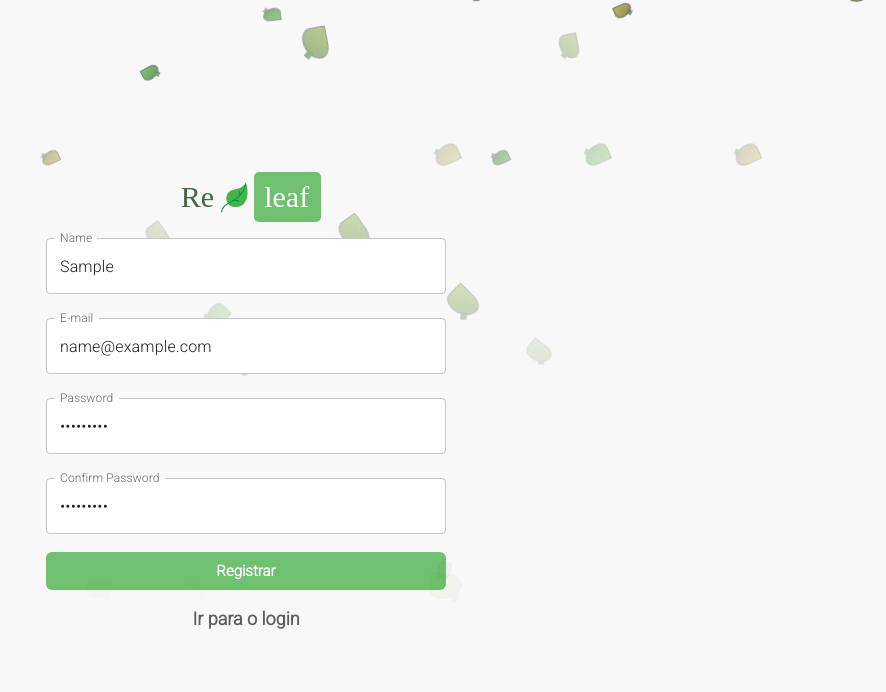
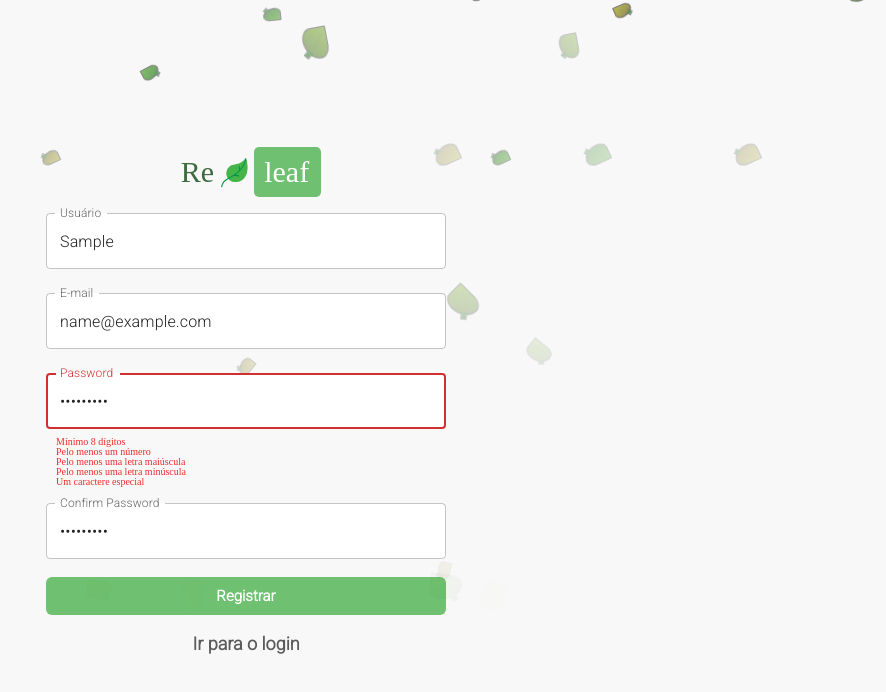
Before and after one commit to gabimirandaleal/gestao-de-habitos, a React (Create React App) app: page /signup in a window 1280 px wide. Both pictures are taken after typing "Sample", "name@example.com", "Sample123", "Sample123" into the empty fields and a click on the button "Registrar". Shown: the top 692 px of the page, without its empty margins (394-1280 px from the left). Built offline with nearby package versions, Linux system fonts and the light colour scheme; no server answers; a web font is replaced by a local one.

Commit message:
refactor: add regex password and username

```diff
--- a/src/Pages/Signup/index.jsx
+++ b/src/Pages/Signup/index.jsx
@@ -15,13 +15,16 @@ import Links from "../../Components/Links";
 function Signup() {
   const history = useHistory();
   const schema = yup.object().shape({
-    username: yup.string().required("Nome: Campo obrigatório"),
-
+    username: yup
+      .string()
+      .required("Usuário: Campo obrigatório")
+      .matches(/^[a-zA-Z0-9]([._-](?![._-])|[a-zA-Z0-9]){3,18}[a-zA-Z0-9]$/, "Minimo 5 caracteres;Sem espaço;Deve começar com uma letra;Pode ter . - _;Não pode começar nem terminar com . - _"),
     email: yup
       .string()
       .email("E-mail invalido")
       .required("E-mail: Campo obrigatório"),
-    password: yup.string().required("senha: campo obrigatorio"),
+    password: yup.string().required("senha: campo obrigatorio")
+      .matches(/^(?=.*?[A-Z])(?=(.*[a-z]){1,})(?=(.*[\d]){1,})(?=(.*[\W]){1,})(?!.*\s).{8,}$/, "Mínimo 8 dígitos;Pelo menos um número;Pelo menos uma letra maiúscula;Pelo menos uma letra minúscula;Um caractere especial"),
 
     confirmPassword: yup
       .string()
@@ -56,7 +59,7 @@ function Signup() {
             {...register("username")}
             margin="normal"
             fullWidth
-            label="Name"
+            label="Usuário"
             variant="outlined"
             error={errors.username?.message}
           />
@@ -78,6 +81,15 @@ function Signup() {
             variant="outlined"
             error={errors.password?.message}
           />
+          <Error>
+            {
+              errors.password?.message.split(";").length > 1 && errors.password?.message.split(";").map((item, index) =>(
+                  <li key={index}>
+                    {item}
+                  </li>
+              ))
+            }
+          </Error>
           <TextField
             {...register("confirmPassword")}
             margin="normal"
--- a/src/Pages/Signup/style.js
+++ b/src/Pages/Signup/style.js
@@ -16,7 +16,6 @@ export const Div = styled.div`
   form {
     display: flex;
     flex-direction: column;
-    align-items: center;
     width: 100%;
     max-width: 400px;
   }
@@ -28,17 +27,18 @@ export const Div = styled.div`
     margin-top: 10px;
     margin-bottom: 20px;
   }
+  a{
+    display: flex;
+    justify-content: center;
+  }
 `;
 
 export const Error = styled.ul`
-  margin: 0px;
   text-align: start;
-  margin-bottom: 15px;
-  margin-top: ${(props) => (props.margin ? `${props.margin}px` : "-5px")};
   font-size: 10px;
   color: rgb(240, 42, 42);
-  padding: 0px 0px 0px 5px;
   li {
-    list-style: inside;
+    list-style: none;
+    padding-left: 10px;
   }
 `;
```
